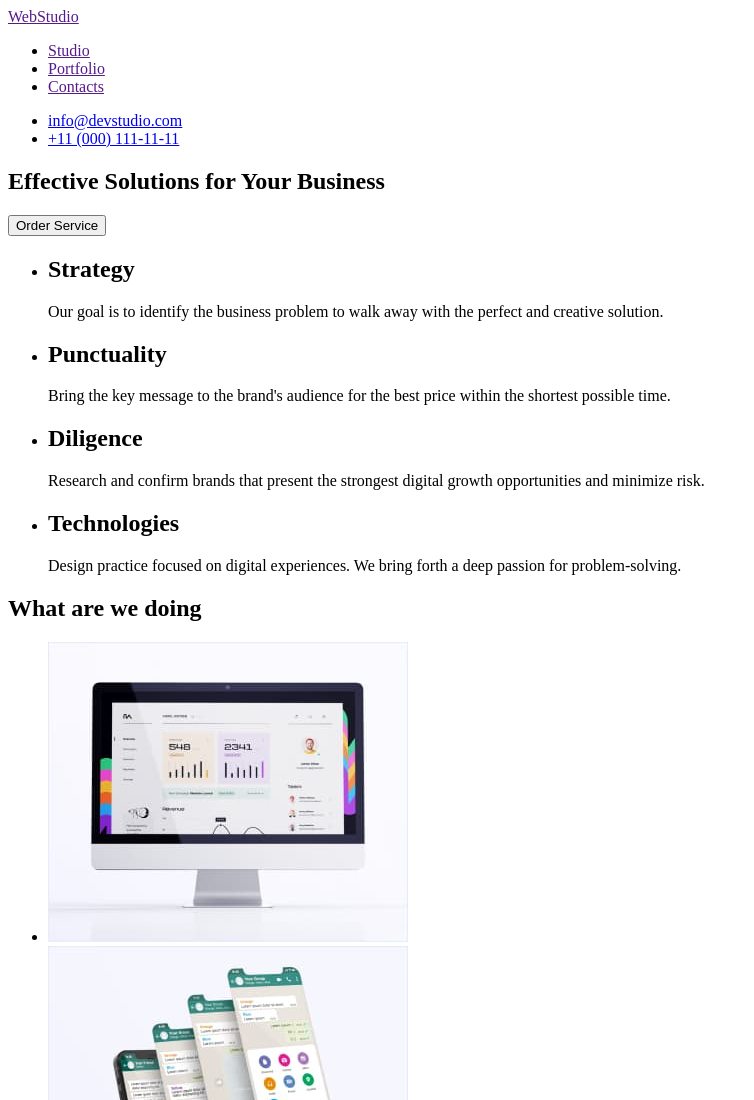
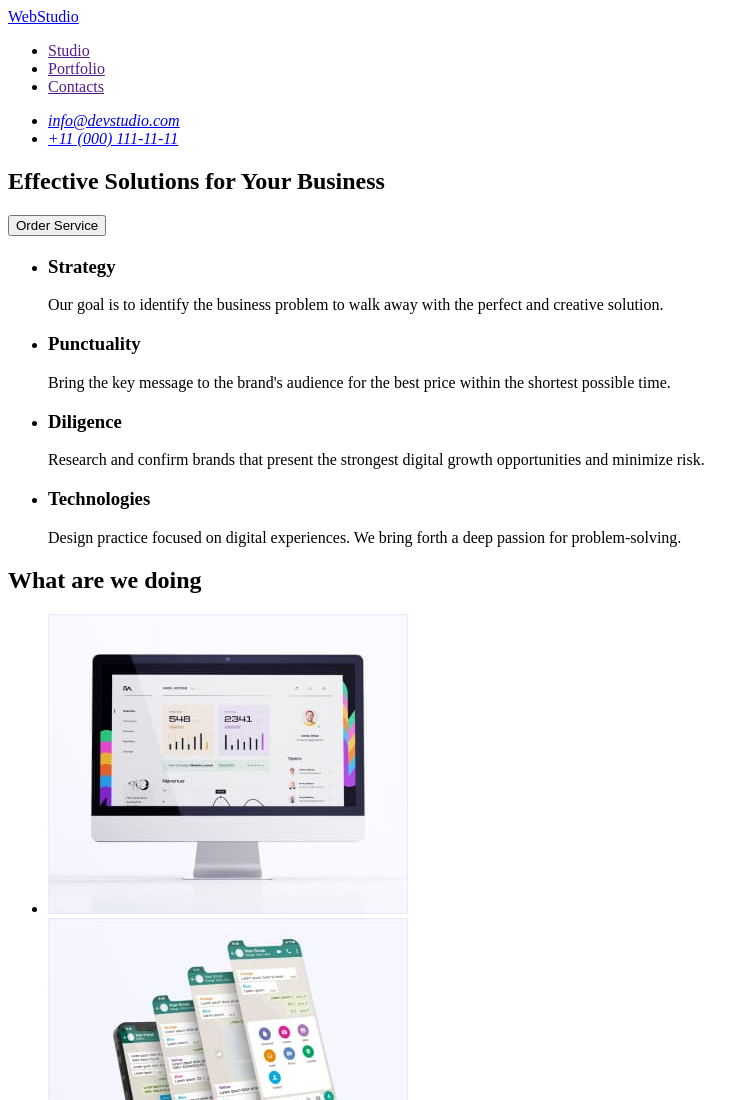
Before and after one commit to leongembar/goit-markup-hw-01, a plain HTML site: page index.html in a window 1280 px wide. Shown: the top 1100 px of the page, without its empty margins (0-754 px from the left). Drawn offline with Linux system fonts and the light colour scheme.

Commit message:
Update index.html

```diff
--- a/index.html
+++ b/index.html
@@ -9,50 +9,51 @@
   <body>
     <header>
       <nav>
-        <a href=""> WebStudio </a>
+        <a href="./index.html"> WebStudio </a>
         <ul>
           <li><a href="">Studio</a></li>
           <li><a href="">Portfolio</a></li>
           <li><a href="">Contacts</a></li>
         </ul>
       </nav>
+      <address>
         <ul>
           <li><a href="mailto:info@devstudio.com">info@devstudio.com</a></li>
           <li><a href="tel:+110001111111">+11 (000) 111-11-11</a></li>
         </ul>
+      </address>
     </header>
     <main>
-      <div>
       <section>
         <h1>Effective Solutions for Your Business</h1>
         <button type="button">Order Service</button>
       </section>
-      </div>
       <section>
+        <h2></h2>
         <ul>
           <li>
-            <h2>Strategy</h2>
+            <h3>Strategy</h3>
             <p>
               Our goal is to identify the business problem to walk away with the
               perfect and creative solution.
             </p>
           </li>
           <li>
-            <h2>Punctuality</h2>
+            <h3>Punctuality</h3>
             <p>
               Bring the key message to the brand's audience for the best price
               within the shortest possible time.
             </p>
           </li>
           <li>
-            <h2>Diligence</h2>
+            <h3>Diligence</h3>
             <p>
               Research and confirm brands that present the strongest digital
               growth opportunities and minimize risk.
             </p>
           </li>
           <li>
-            <h2>Technologies</h2>
+            <h3>Technologies</h3>
             <p>
               Design practice focused on digital experiences. We bring forth a
               deep passion for problem-solving.
@@ -113,7 +114,7 @@
       </section>
     </main>
     <footer>
-      <a href=""> WebStudio </a>
+      <a href="./index.html"> WebStudio </a>
       <p>
         Increase the flow of customers and sales for your business with digital
         marketing & growth solutions.
```
Lines whose indentation alone changed are shown as unchanged.
